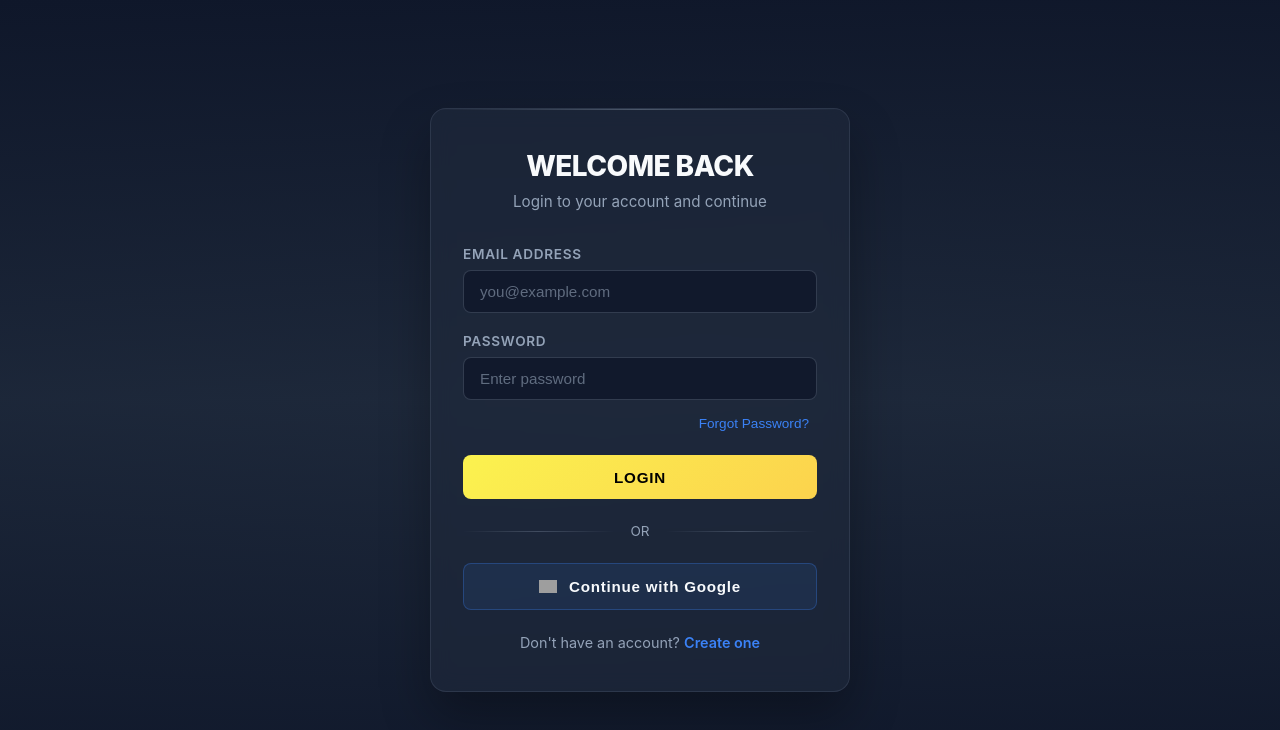
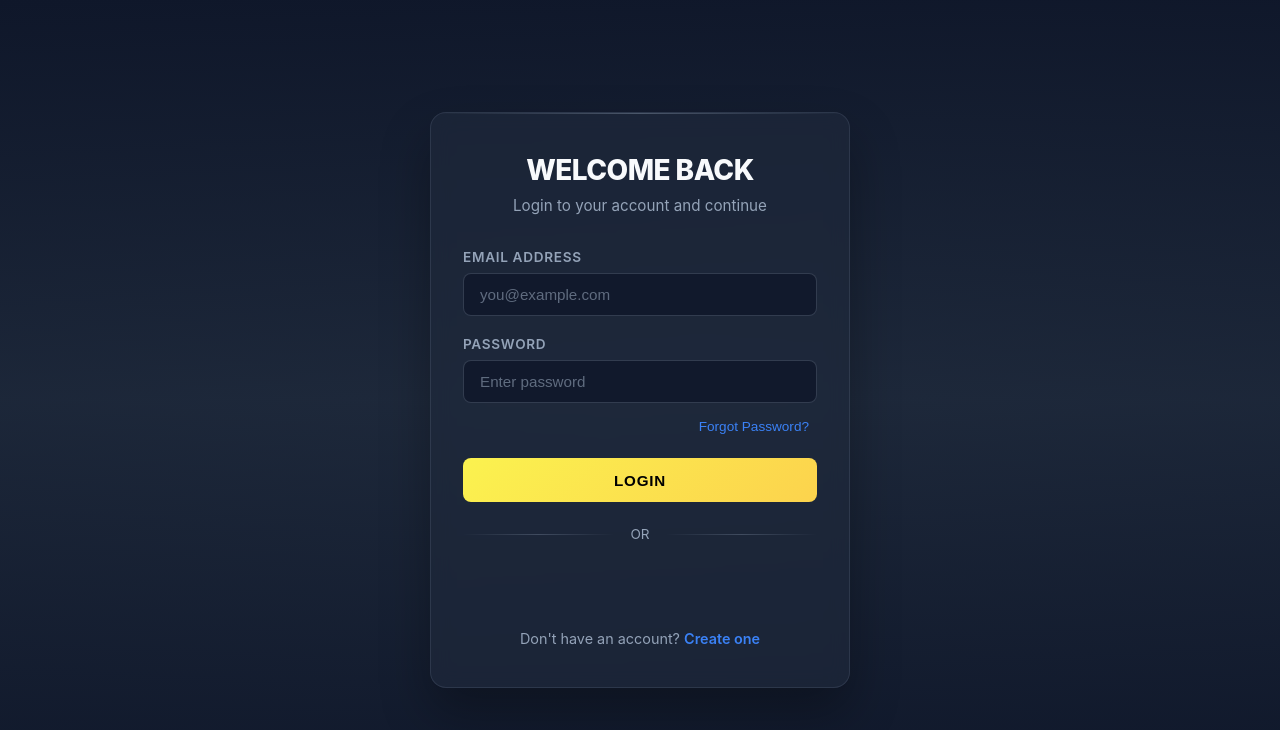
Before and after one commit to KEERTHAN-PILLI/smart-health-project, a React (Vite) app in the folder frontend/: page /login in a window 1280 px wide. Shown: the top 730 px of the page. Built offline with nearby package versions, Linux system fonts and the light colour scheme; grey boxes are pictures that could not be loaded.

Commit message:
Add Google OAuth login integration to Login page
Integrated Google OAuth login functionality with success and error handlers.

```diff
--- a/frontend/src/pages/Login.jsx
+++ b/frontend/src/pages/Login.jsx
@@ -1,5 +1,6 @@
 import React, { useState } from "react";
 import { Link, useNavigate } from "react-router-dom";
+import { GoogleLogin } from "@react-oauth/google";
 import "../styles/auth.css";
 
 export default function Login() {
@@ -115,9 +116,18 @@ export default function Login() {
     }
   };
 
-  const handleGoogleLogin = () => {
-    console.log("Google OAuth will be integrated");
-    // TODO: Add Google OAuth integration here
+  // Google OAuth Success Handler
+  const handleGoogleSuccess = (credentialResponse) => {
+    console.log("Google Login Success:", credentialResponse);
+    // TODO: Send credential to your backend for verification
+    // For now, just navigate to dashboard
+    navigate("/dashboard");
+  };
+
+  // Google OAuth Error Handler
+  const handleGoogleError = () => {
+    console.log("Google Login Failed");
+    setErrors({ form: "Google login failed. Please try again." });
   };
 
   return (
@@ -174,18 +184,17 @@ export default function Login() {
 
         <div className="divider">OR</div>
 
-        <button
-          type="button"
-          className="google-button"
-          onClick={handleGoogleLogin}
-        >
-          <img
-            src="https://www.gstatic.com/firebasejs/ui/2.0.0/images/auth/google.svg"
-            alt="Google"
-            width="18"
+        <div style={{ display: "flex", justifyContent: "center", marginTop: "0.75rem" }}>
+          <GoogleLogin
+            onSuccess={handleGoogleSuccess}
+            onError={handleGoogleError}
+            useOneTap
+            theme="filled_blue"
+            size="large"
+            text="continue_with"
+            shape="rectangular"
           />
-          Continue with Google
-        </button>
+        </div>
 
         <p className="auth-footer-text">
           Don't have an account?{" "}
```
